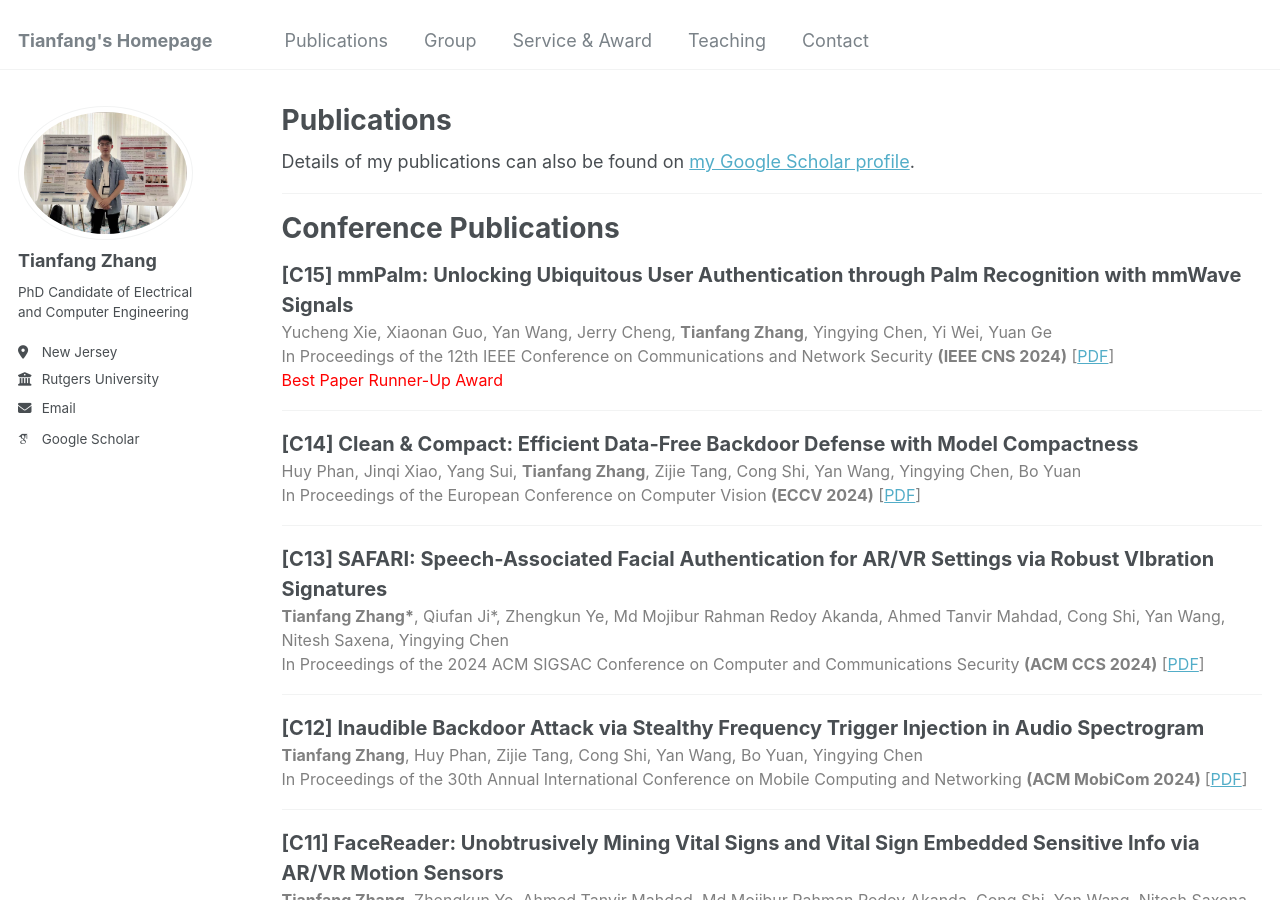
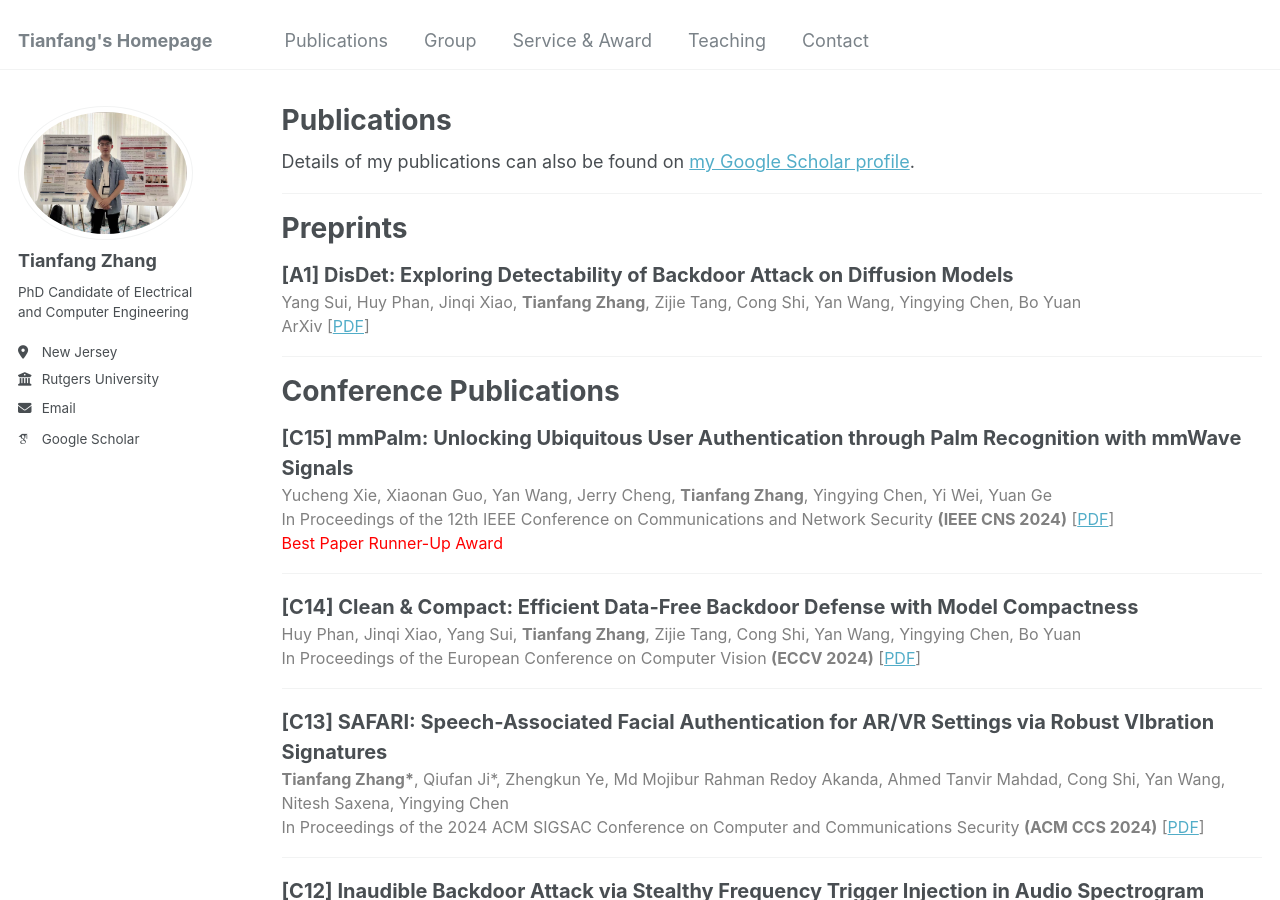
Before and after one commit to tianfang96/tianfang96.github.io, a Jekyll site: the page built from _pages/publications.html, in a window 1280 px wide and 900 px high. Built offline with Jekyll 4.4.1, drawn with Linux system fonts in a browser that asks for light colours; some web fonts are replaced.

Commit message:
Update publications.html

```diff
--- a/_pages/publications.html
+++ b/_pages/publications.html
@@ -8,6 +8,18 @@ author_profile: true
 {% if site.author.googlescholar %}
   <div class="wordwrap">Details of my publications can also be found on <a href="{{site.author.googlescholar}}">my Google Scholar profile</a>.</div>
 {% endif %}
+<hr>
+
+<h1>Preprints</h1>
+<div style="font-size: 20px; font-weight: bold;">
+  [A1] DisDet: Exploring Detectability of Backdoor Attack on Diffusion Models
+</div>
+<div style="font-size: 16px; color: gray;">
+  Yang Sui, Huy Phan, Jinqi Xiao, <strong>Tianfang Zhang</strong>, Zijie Tang, Cong Shi, Yan Wang, Yingying Chen, Bo Yuan
+</div>
+<div style="font-size: 16px; color: gray;">
+  ArXiv [<a href="https://arxiv.org/pdf/2402.02739">PDF</a>]
+</div>
 <hr>
 
 <h1>Conference Publications</h1>
```
